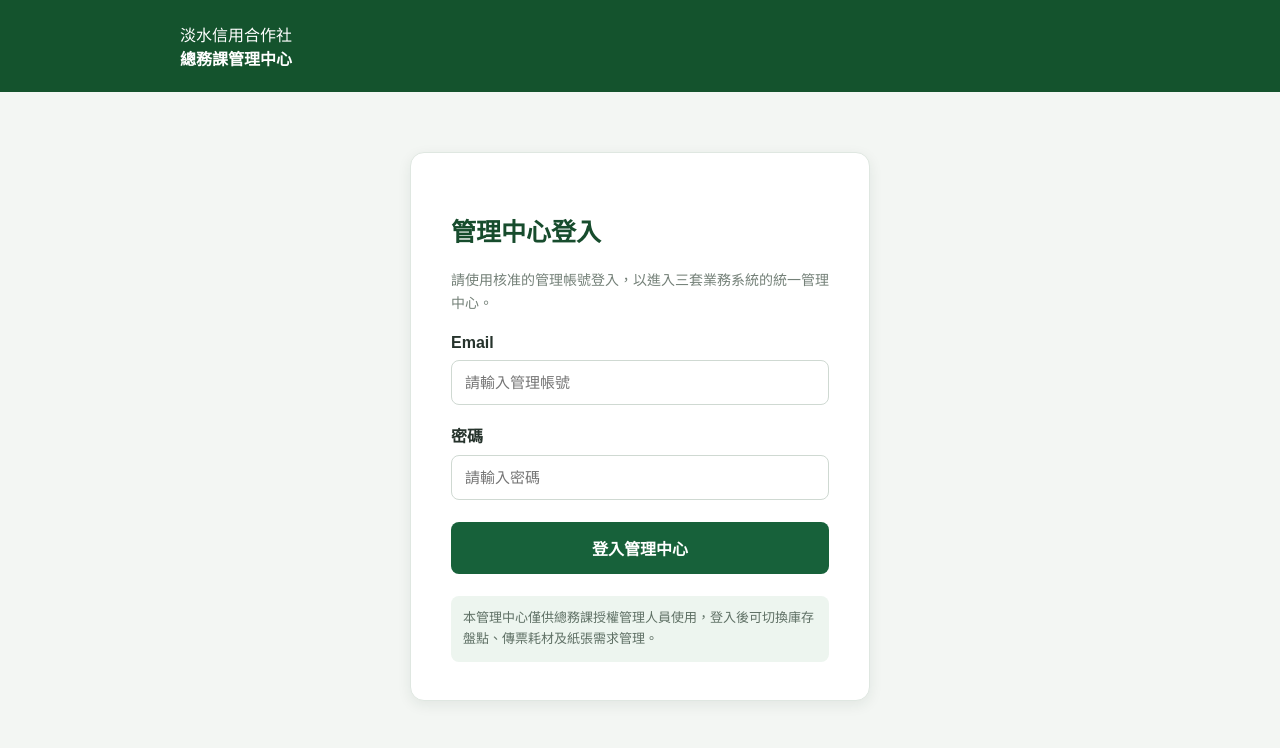
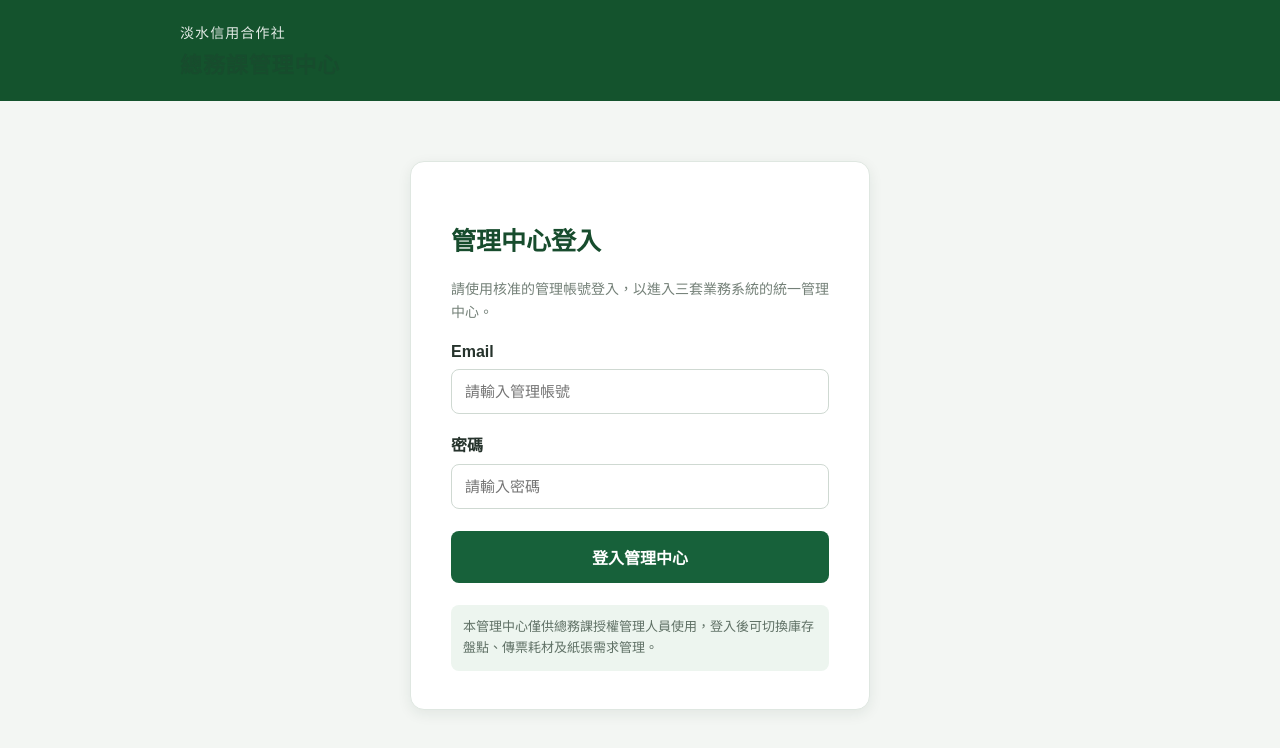
Before and after one commit to tscgad917/login, a plain HTML site: page index.html in a window 1280 px wide. Drawn offline with nearby package versions, Linux system fonts and the light colour scheme.

Commit message:
統一登入頁面標題字體樣式

```diff
--- a/index.html
+++ b/index.html
@@ -5,11 +5,11 @@
 <meta name="viewport" content="width=device-width, initial-scale=1">
 <title>總務課管理中心｜管理員登入</title>
 <style>
-*{box-sizing:border-box}body{margin:0;min-height:100vh;background:#f3f6f3;color:#26332c;font-family:"Microsoft JhengHei",Arial,sans-serif;display:flex;flex-direction:column}.header{background:#14532d;color:white;padding:22px 24px}.inner{max-width:920px;margin:auto}.area{flex:1;display:flex;justify-content:center;align-items:flex-start;padding:60px 20px}.card{width:100%;max-width:460px;background:white;border:1px solid #dfe7e1;border-radius:14px;padding:38px 40px;box-shadow:0 4px 14px #1f372014}h1{font-size:25px;color:#174c2d}p{color:#748078;font-size:14px;line-height:1.7}label{display:block;margin:18px 0 8px;font-weight:600}input{width:100%;padding:13px;border:1px solid #cfd9d2;border-radius:8px;font-size:15px}button{width:100%;margin-top:22px;padding:14px;border:0;border-radius:8px;background:#17613a;color:white;font-size:16px;font-weight:600;cursor:pointer}.notice{margin-top:22px;padding:12px;background:#edf5ef;border-radius:8px;color:#5f7065;font-size:13px;line-height:1.6}@media(max-width:600px){.area{padding:32px 16px}.card{padding:30px 24px}}
+*{box-sizing:border-box}body{margin:0;min-height:100vh;background:#f3f6f3;color:#26332c;font-family:"Microsoft JhengHei",Arial,sans-serif;display:flex;flex-direction:column}.header{background:#14532d;color:white;padding:22px 24px}.inner{max-width:920px;margin:auto}.system-name{font-size:14px;letter-spacing:.08em;opacity:.88;margin-bottom:5px}.header-title{font-size:22px;font-weight:600;letter-spacing:.04em;margin:0}.area{flex:1;display:flex;justify-content:center;align-items:flex-start;padding:60px 20px}.card{width:100%;max-width:460px;background:white;border:1px solid #dfe7e1;border-radius:14px;padding:38px 40px;box-shadow:0 4px 14px #1f372014}h1{font-size:25px;color:#174c2d}p{color:#748078;font-size:14px;line-height:1.7}label{display:block;margin:18px 0 8px;font-weight:600}input{width:100%;padding:13px;border:1px solid #cfd9d2;border-radius:8px;font-size:15px}button{width:100%;margin-top:22px;padding:14px;border:0;border-radius:8px;background:#17613a;color:white;font-size:16px;font-weight:600;cursor:pointer}.notice{margin-top:22px;padding:12px;background:#edf5ef;border-radius:8px;color:#5f7065;font-size:13px;line-height:1.6}@media(max-width:600px){.area{padding:32px 16px}.card{padding:30px 24px}}
 </style>
 </head>
 <body>
-<header class="header"><div class="inner"><div>淡水信用合作社</div><strong>總務課管理中心</strong></div></header>
+<header class="header"><div class="inner"><div class="system-name">淡水信用合作社</div><h1 class="header-title">總務課管理中心</h1></div></header>
 <main class="area"><section class="card">
 <h1>管理中心登入</h1>
 <p>請使用核准的管理帳號登入，以進入三套業務系統的統一管理中心。</p>
```
